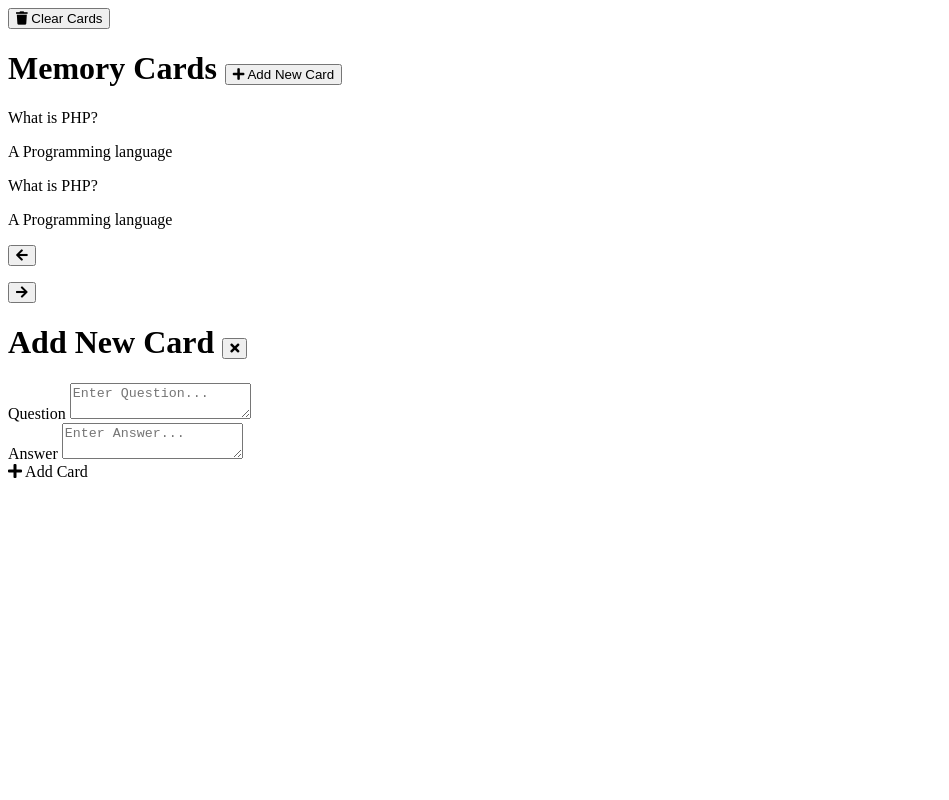
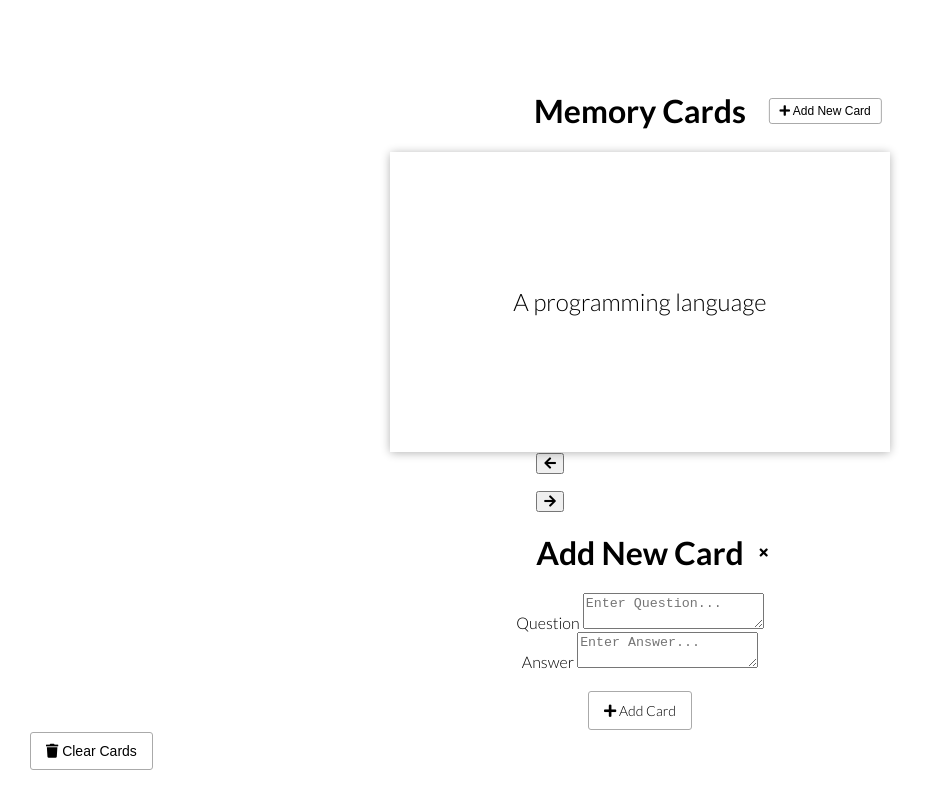
Before and after one commit to Nakatsubo/udemy_20WebProjectsWithVanillaJavaScript, a website built with webpack: page MemoryCards_CSSEffects_LocalStorage/dist/index.html in a window 1280 px wide. Shown: the whole page, without its empty margins (0-949 px from the left). Built offline with Linux system fonts and the light colour scheme.

Commit message:
Basic Card Styling

```diff
--- a/MemoryCards_CSSEffects_LocalStorage/src/assets/scss/style.scss
+++ b/MemoryCards_CSSEffects_LocalStorage/src/assets/scss/style.scss
@@ -0,0 +1,99 @@
+@import url('https://fonts.googleapis.com/css?family=Lato:300,500,700&display=swap');
+
+* {
+  box-sizing: border-box;
+}
+
+body {
+  height: 100vh;
+  margin: 0;
+  background-color: #fff;
+  display: flex;
+  flex-flow: column nowrap;
+  justify-content: center;
+  align-items: center;
+  overflow: hidden;
+  font-family: 'Lato', sans-serif;
+}
+
+h1 {
+  position: relative;
+
+  button {
+    position: absolute;
+    right: 0;
+    transform: translate(120%, -50%);
+    z-index: 2;
+  }
+}
+
+.btn {
+  padding: 10px 15px;
+  margin-top: 20px;
+  border: 1px solid #aaa;
+  border-radius: 3px;
+  background-color: #fff;
+  font-size: 14px;
+  cursor: pointer;
+
+  &.btn-small {
+    padding: 5px 10px;
+    font-size: 12px;
+  }
+
+  &.btn-ghost {
+    border: 0;
+    background-color: transparent;
+  }
+}
+
+.clear {
+  position: absolute;
+  bottom: 30px;
+  left: 30px;
+}
+
+.cards {
+  max-width: 100%;
+  width: 500px;
+  height: 300px;
+  perspective: 1000px;
+  position: relative;
+
+  .card {
+    width: 100%;
+    height: 100%;
+    position: absolute;
+    top: 0;
+    left: 0;
+    opacity: 0;
+    font-size: 1.5em;
+
+    &.active {
+      opacity: 1;
+      z-index: 10;
+      cursor: pointer;
+    }
+
+    .inner-card {
+      width: 100%;
+      height: 100%;
+      box-shadow: 0 1px 10px rgba(0, 0, 0, 0.3);
+      border-radius: 4px;
+      position: relative;
+
+      .inner-card-front,
+      .inner-card-back {
+        width: 100%;
+        height: 100%;
+        position: absolute;
+        top: 0;
+        left: 0;
+        display: flex;
+        justify-content: center;
+        align-items: center;
+        background: #fff;
+      }
+    }
+  }
+}
```
Also changed, not shown: MemoryCards_CSSEffects_LocalStorage/dist/assets/css/style.css, MemoryCards_CSSEffects_LocalStorage/dist/assets/js/main.js, MemoryCards_CSSEffects_LocalStorage/dist/index.html, 2 other files.
